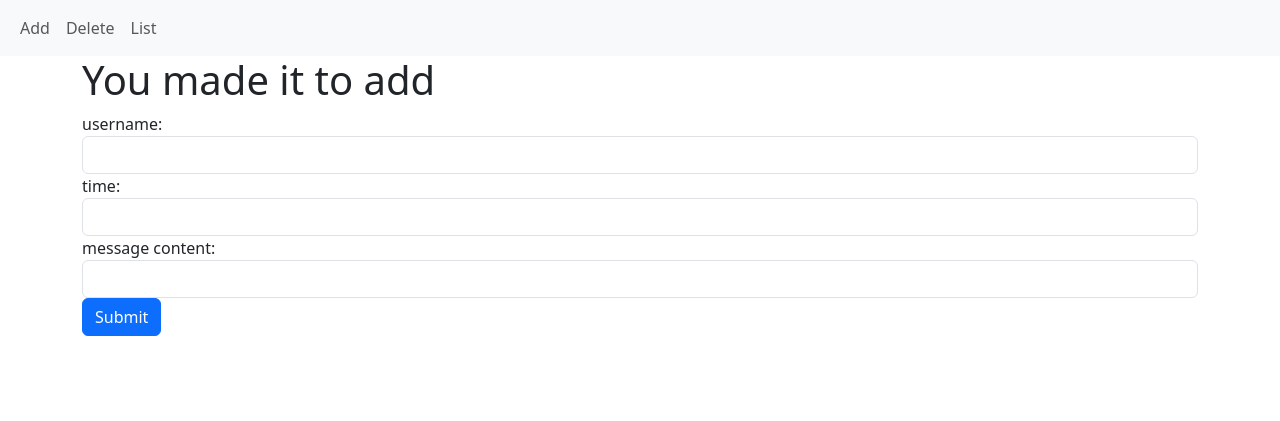
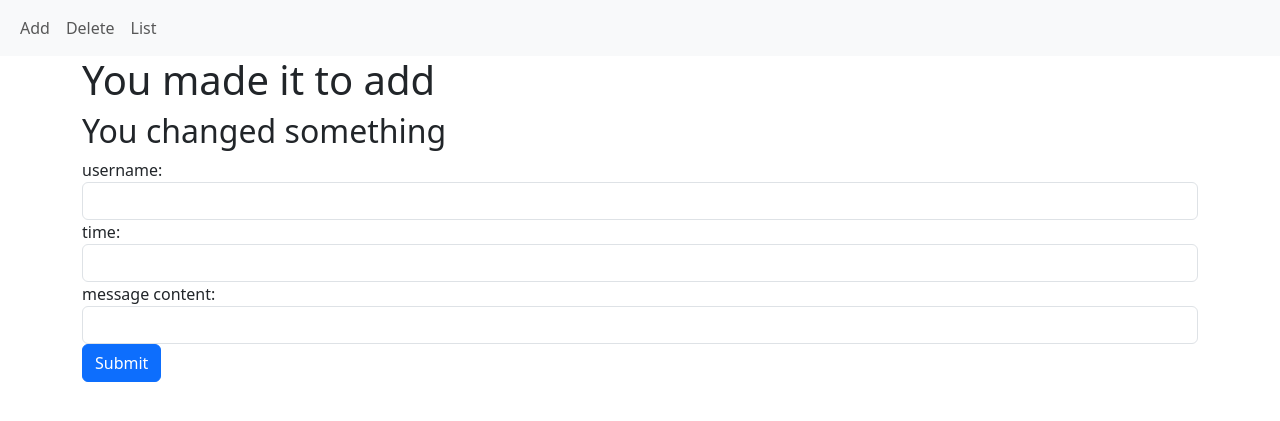
Before and after one commit to zvallarino/scrapperFrontEnd, a Django app: page /scrapper/add/ in a window 1280 px wide. Shown: the top 421 px of the page. Run offline with Django 4.2, Linux system fonts and the light colour scheme.

Commit message:
all files

```diff
--- a/scrapper/templates/scrapper/add.html
+++ b/scrapper/templates/scrapper/add.html
@@ -3,6 +3,7 @@
 {% block content %}
 <div class='container'>
     <h1>You made it to add</h1>
+    <h2>You changed something</h2>
     <form action = "" method="POST">
         {% csrf_token %}
         <div class="form-group">
```
